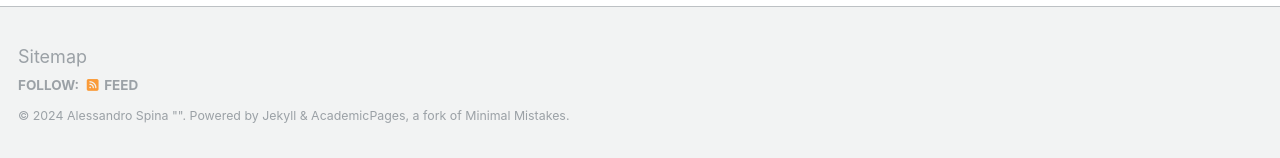
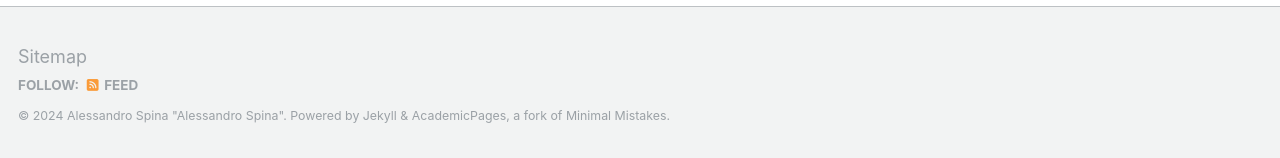
Before and after one commit to aspi6246/aspi6246.github.io, a Jekyll site: the page built from _pages/about.md, in a window 1280 px wide and 900 px high, scrolled down 850 px. Shown: the part 739-897 px from the top of the window. Built offline with Jekyll 4.4.1, drawn with Linux system fonts in a browser that asks for light colours; some web fonts are replaced.

Commit message:
Update _config.yml

```diff
--- a/_config.yml
+++ b/_config.yml
@@ -10,7 +10,7 @@
 locale                   : "en-US"
 title                    : "Alessandro Spina"
 title_separator          : "-"
-name                     : Alessandro Spina ""
+name                     : Alessandro Spina "Alessandro Spina"
 description              : &description "personal description"
 url                      : https://aspi6246.github.io # the base hostname & protocol for your site e.g. "https://mmistakes.github.io"
 baseurl                  : "" # the subpath of your site, e.g. "/blog"
```
